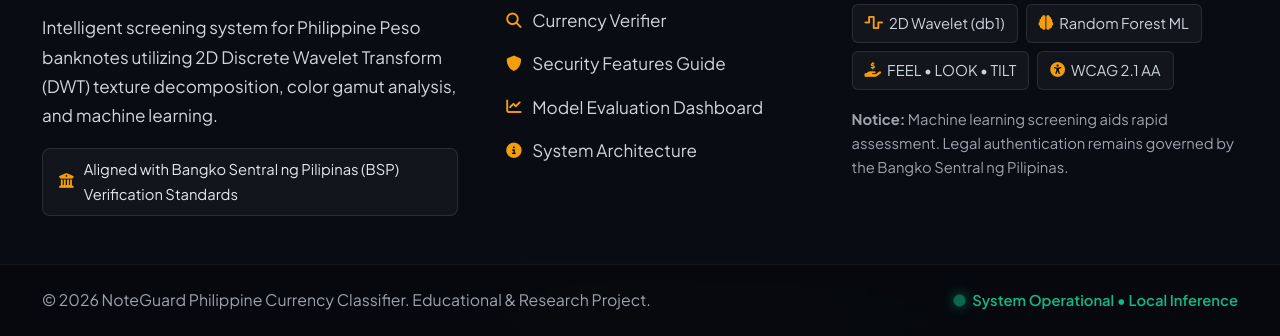
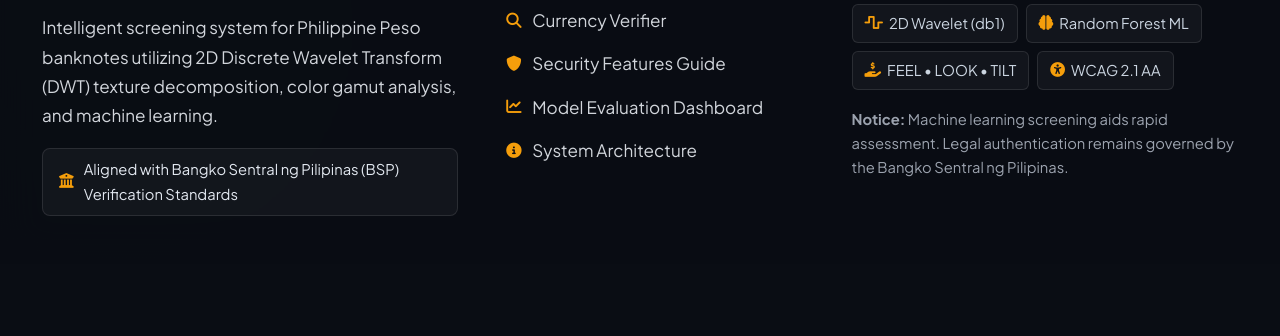
Before and after one commit to Tristannxyz/BankNote, a plain HTML site: page about.html in a window 1280 px wide. Shown: the part 3732-4068 px from the top of the page. After the commit the page ends 3996 px from the top, so only its background shows below. Drawn offline with Linux system fonts and the light colour scheme.

Commit message:
Remove footer bottom bar (copyright and system operational indicator)

```diff
--- a/about.html
+++ b/about.html
@@ -472,12 +472,7 @@
                 </p>
             </div>
         </div>
-        <div class="footer-bottom-bar">
-            <div class="container footer-bottom-inner">
-                <span>&copy; 2026 NoteGuard Philippine Currency Classifier. Educational & Research Project.</span>
-                <span class="footer-status-indicator"><span class="badge-dot-live"></span> System Operational • Local Inference</span>
-            </div>
-        </div>
+
     </footer>
 
     <!-- Global Theme Mode Controller -->
```
Also changed, not shown: dashboard.html (+1 -6 lines), index.html (+1 -6 lines), security.html (+1 -6 lines), templates/base.html (+1 -6 lines).
